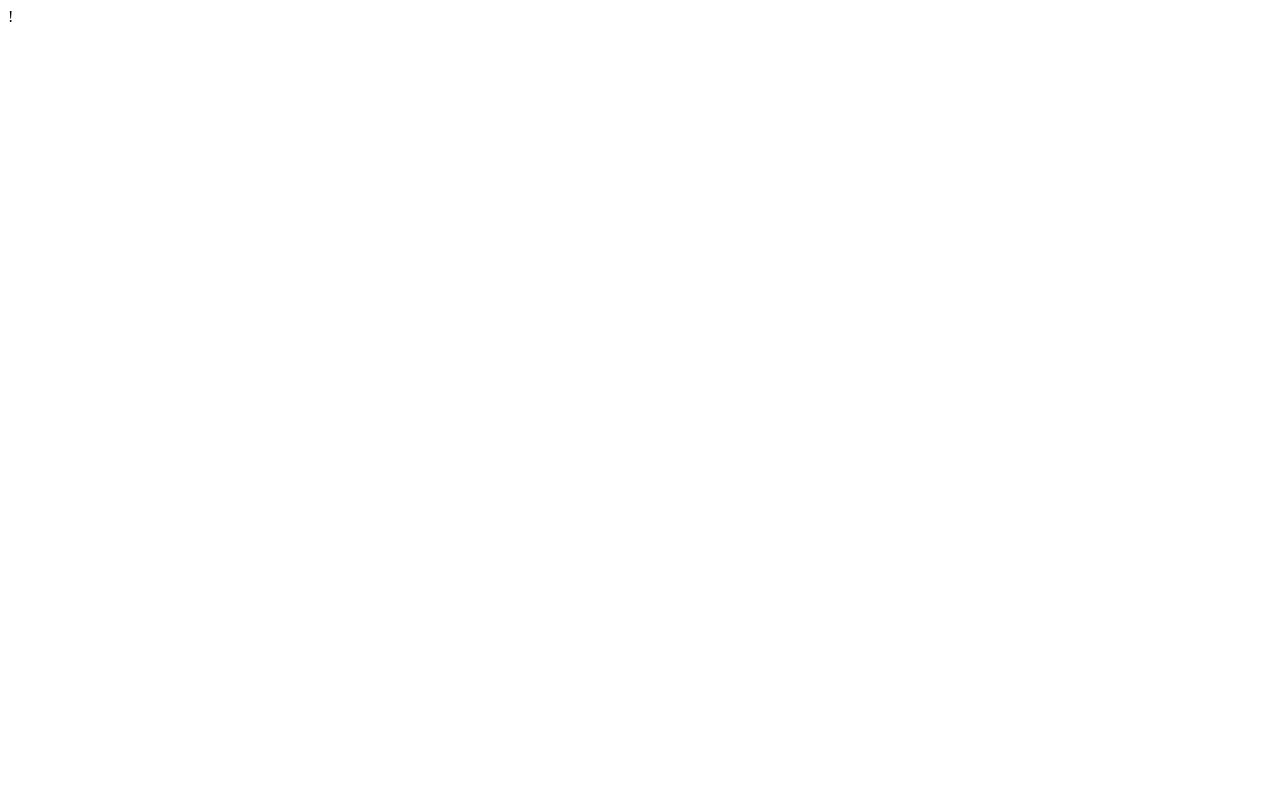
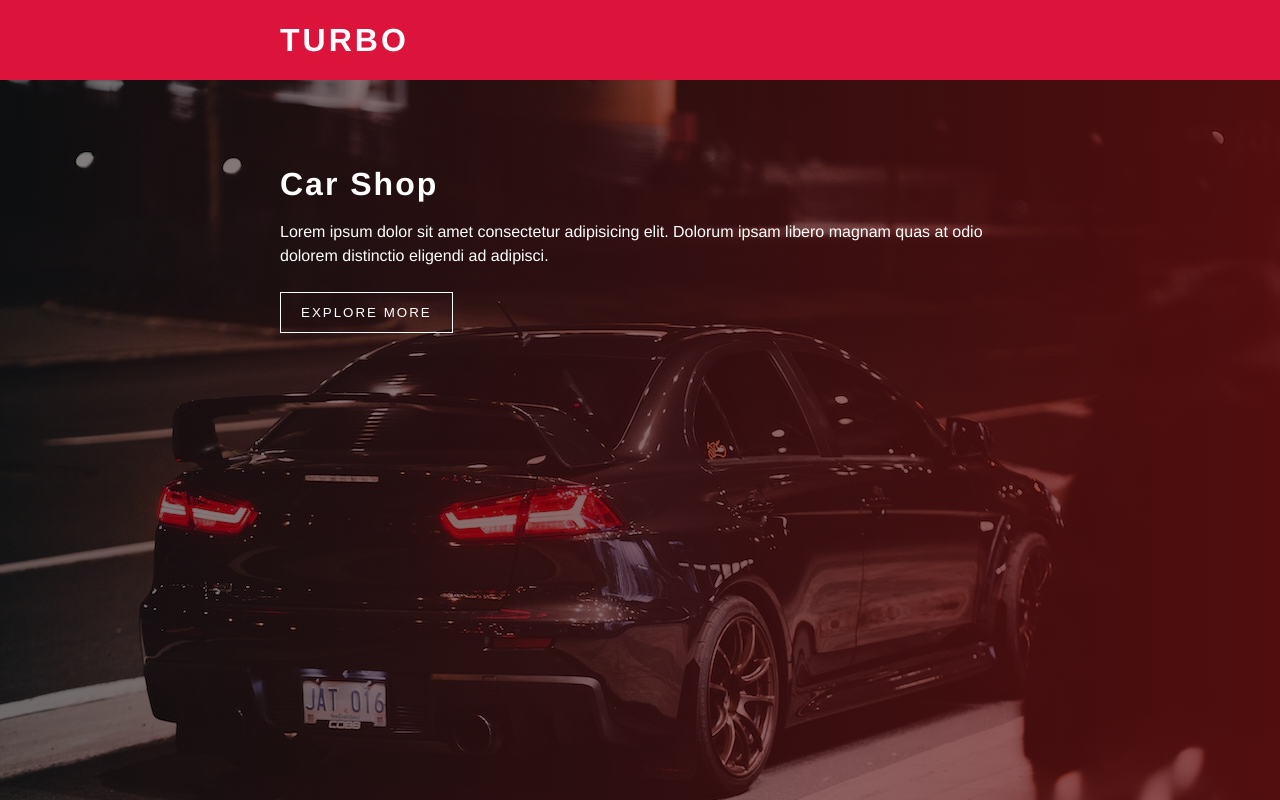
Before and after one commit to Pedro0-pantonix/aula-backgroundimg, a plain HTML site: page index.html in a window 1280 px wide. Drawn offline with Linux system fonts and the light colour scheme.

Commit message:
added css and img

```diff
--- a/css/main.css
+++ b/css/main.css
@@ -0,0 +1,69 @@
+*{
+  margin: 0;
+  padding: 0;
+  box-sizing: border-box;
+}
+
+body{
+  font-family:'Franklin Gothic Medium', 'Arial Narrow', Arial, sans-serif;
+  line-height: 1.5;
+}
+
+.nav{
+  height: 5rem;
+  background-color:crimson;
+  padding: 1rem 0;
+
+}
+
+.nav-title{
+  font-size: 2rem;
+  text-transform: uppercase;
+  font-weight: 700;
+  color: #fff;
+  letter-spacing: 3px;
+}
+
+.nav-center{
+  width: 90vh;
+  max-width: 1170px;
+  margin: 0 auto;
+
+}
+
+.hero{
+  background: linear-gradient(to right,
+  rgba(0, 0, 0, 0.5),
+  rgb(105, 6, 6, 0.7)),
+  url(/img/lancer_bg.jpg);
+  min-height: calc(100vh - 5rem);
+  background-size: cover;
+  /*acima, calculo para que ocupe a tela toda, como a navbar é 5rem, subtraimos, usando vh, para que em telas maiores se adapte*/
+}
+
+.hero-center{
+  width: 90vh;
+  max-width: 1170px;
+  margin: 0 auto;
+  padding: 5rem 0;
+  color: #fff;
+}
+
+.hero-center h1{
+  letter-spacing: 2px;
+  text-transform: capitalize;
+  margin-bottom: 0.75rem;
+}
+
+.hero-center p {
+  margin-bottom: 1.5rem;
+}
+
+.hero-btn{
+  background: transparent;
+  border: 1px solid #fff;
+  padding: 0.75rem 1.25rem;
+  text-transform: uppercase;
+  color:#fff;
+  letter-spacing: 2px;
+}
--- a/index.html
+++ b/index.html
@@ -1,4 +1,4 @@
-!<!doctype HTML>
+<!doctype HTML>
 <html lang="pt_br">
   <head>
     <meta charset="utf-8">
@@ -8,5 +8,20 @@
   </head>
   <body>
 
+      <!-- nav -->
+      <div class="nav">
+        <div class="nav-center">
+          <div class="nav-title">Turbo</div>
+
+        </div>
+    </div>
+    <!-- hero -->
+    <div class="hero">
+      <div class="hero-center">
+        <h1>Car Shop</h1>
+        <p>Lorem ipsum dolor sit amet consectetur adipisicing elit. Dolorum ipsam libero magnam quas at odio dolorem distinctio eligendi ad adipisci.</p>
+        <button class="hero-btn">Explore more</button>
+      </div>
+    </div>
   </body>
 </html>
```
Also changed, not shown: img/lancer_bg.jpg (added).
